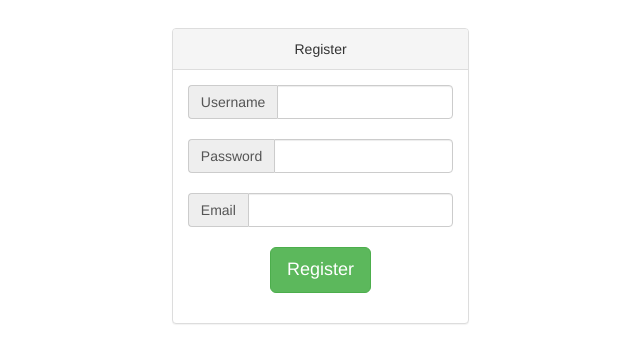
After one commit to ErikBjare/LifeLogger, a Flask app: template web/templates/forms/register.html in a window 1280 px wide. The commit adds this page. Shown: the top 363 px of the page, without its empty margins (374-1014 px from the left). Run offline with Flask 2, Linux system fonts and the light colour scheme; the template is opened without the code that fills it, so the values that code supplies are empty; some libraries are stand-ins or nearby versions.

Commit message:
More WIP

```diff
--- a/main.py
+++ b/main.py
@@ -1,4 +1,6 @@
 from flask import Flask, render_template, request, redirect
+from flask.ext.login import LoginManager
+from flask.ext.openid import OpenID
 
 import db
 
@@ -14,9 +16,18 @@ def home():
     return render_template("index.html")
 
 
-@app.route('/login')
+# ToDo: Passwords need hashing
+# ToDo: OpenID
+@app.route('/login', methods=['GET', 'POST'])
 def login():
-    return "Nothing to see here, yet"
+    if request.method == 'POST':
+        user = db.User.get(**request.form)
+        if user:
+            return "Login successful!<br>Welcome {}".format(user.data["username"])
+        else:
+            return "Invalid username/email or password."
+    else:
+        return render_template("forms/login.html")
 
 
 @app.route('/register', methods=['GET', 'POST'])
@@ -25,7 +36,7 @@ def register():
         db.User.new(request.form["username"], request.form["password"], request.form["email"])
         return str(db.User.get(email=request.form["email"]))
     else:
-        return render_template("register.html")
+        return render_template("forms/register.html")
 
 if __name__ == '__main__':
     app.run()
--- /dev/null
+++ b/web/templates/forms/register.html
@@ -0,0 +1,29 @@
+{% extends "forms/form.html" %}
+
+  {% block form_heading %}
+    Register
+  {% endblock %}
+
+  {% block form_body %}
+  <form class="form-group" method="post">
+    <div class="input-group input-group">
+      <span class="input-group-addon">Username</span>
+      <input type="text" name="username" class="form-control">
+    </div>
+    <br>
+
+    <div class="input-group input-group">
+      <span class="input-group-addon">Password</span>
+      <input type="password" name="password" class="form-control">
+    </div>
+    <br>
+
+    <div class="input-group input-group">
+      <span class="input-group-addon">Email</span>
+      <input type="text" name="email" class="form-control">
+    </div>
+    <br>
+
+    <button type="submit" class="btn btn-default btn-lg center-block btn-success">Register</button>
+  </form>
+  {% endblock %}
```
Also changed, not shown: db/model.py (+13 -16 lines), web/templates/forms/login.html (renamed from web/templates/register.html, +3 -10 lines), web/templates/forms/form.html (renamed from web/templates/form.html).
